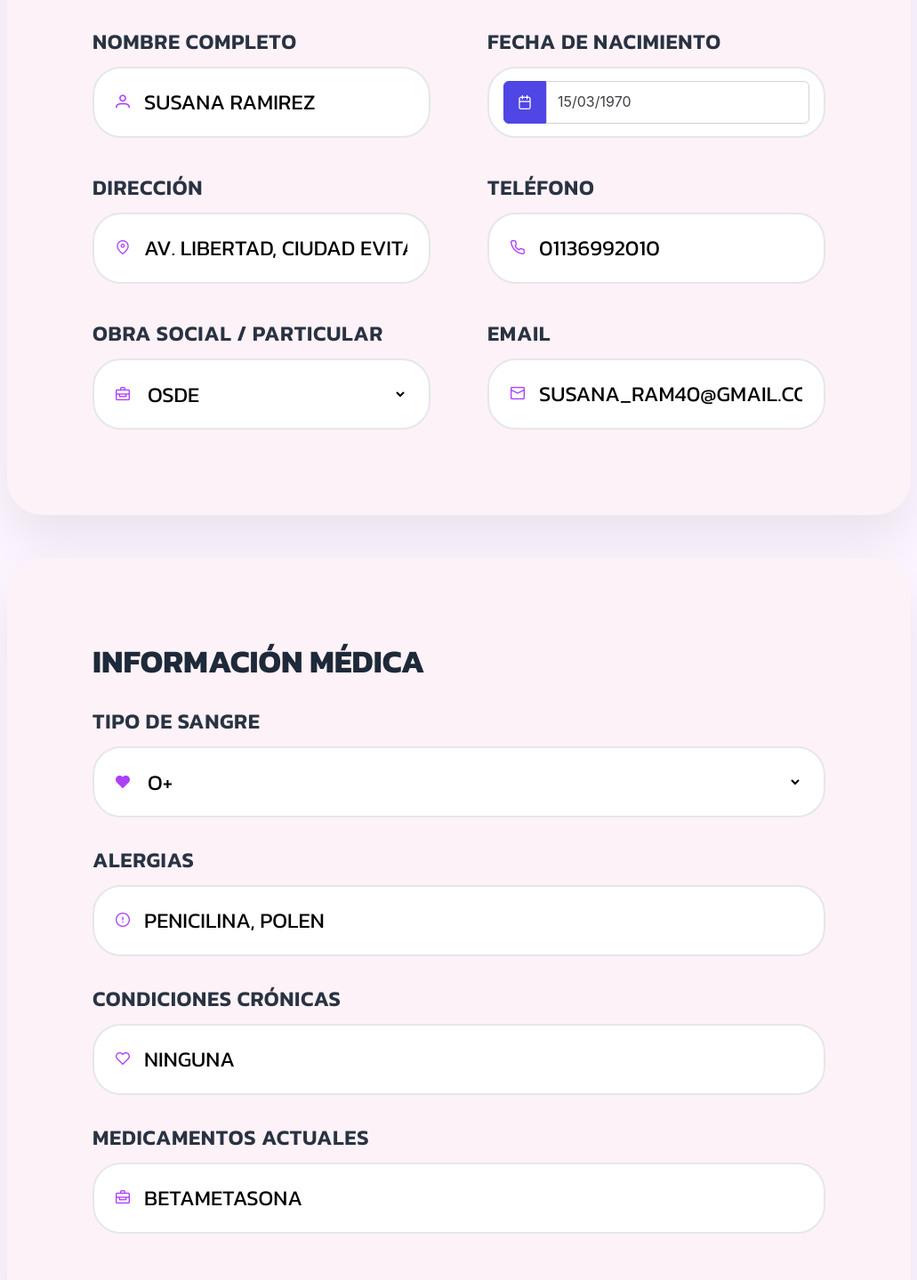
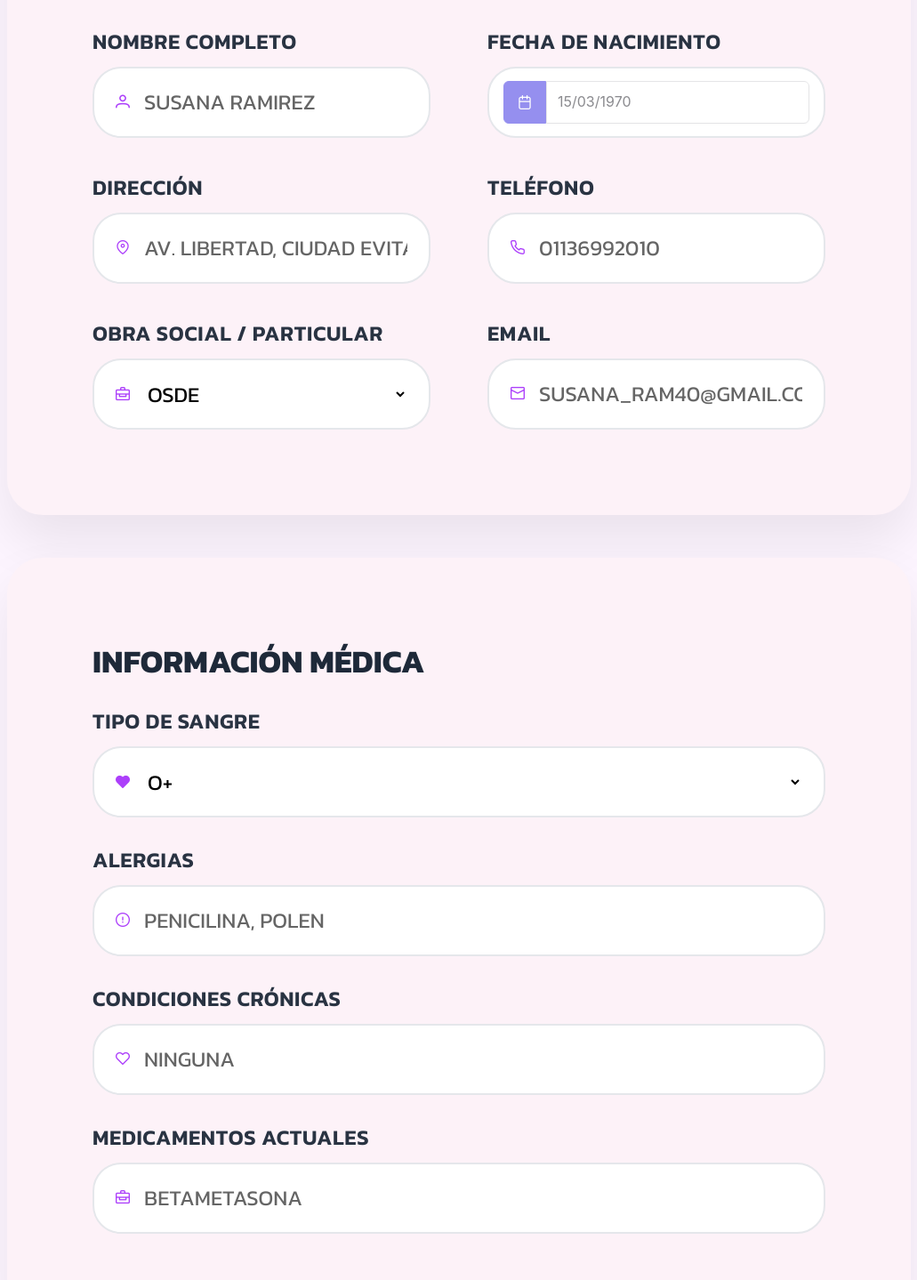
Before and after one commit to G20-NoCountry/g20-HealthTech, a React (Vite) app in the folder frontend/: page /medical-profile in a window 1280 px wide. Shown: the part 291-1730 px from the top of the page at 89% size, without its empty margins (124-1155 px from the left). Built offline with nearby package versions, Linux system fonts and the light colour scheme; a web font is replaced by a local one.

Commit message:
feature: realize con el formulario de perfil de usuario habilitar el lapiz para que se edite la informacion del paciente

```diff
--- a/frontend/src/components/MedicalProfile/MedicalProfile.tsx
+++ b/frontend/src/components/MedicalProfile/MedicalProfile.tsx
@@ -1,6 +1,6 @@
 import { useForm, Controller } from 'react-hook-form';
 import { zodResolver } from '@hookform/resolvers/zod';
-import { useRef } from 'react';
+import { useRef, useState } from 'react';
 import { Calendar } from 'primereact/calendar';
 import { Toast } from 'primereact/toast';
 import * as z from 'zod';
@@ -98,14 +98,20 @@ interface FormFieldProps {
   type?: string;
   register: UseFormRegister<ProfileData>;
   error?: FieldError;
+  disabled?: boolean;
 }
 
-const FormField = ({ label, name, icon, type = 'text', register, error }: FormFieldProps) => (
+const FormField = ({ label, name, icon, type = 'text', register, error, disabled }: FormFieldProps) => (
   <div className="flex flex-col space-y-3">
     <label className="text-2xl font-semibold text-gray-800 uppercase tracking-wide opacity-95">{label}</label>
     <div className={`flex items-center space-x-4 border-2 rounded-[2rem] p-6 bg-white transition duration-150 h-20 ${error ? 'border-red-500' : 'border-gray-200 hover:border-purple-400'}`}>
       <div className="flex-shrink-0 text-purple-500 opacity-80">{icon}</div>
-      <input type={type} {...register(name)} className="w-full text-2xl focus:outline-none bg-transparent" />
+      <input
+        type={type}
+        {...register(name)}
+        disabled={disabled}
+        className={`w-full text-2xl bg-transparent focus:outline-none ${disabled ? 'opacity-60 cursor-not-allowed' : ''}`}
+      />
     </div>
     {error?.message && <p className="text-sm text-red-600 mt-1">{error.message}</p>}
   </div>
@@ -113,6 +119,7 @@ const FormField = ({ label, name, icon, type = 'text', register, error }: FormFi
 
 export const MedicalProfile = () => {
   const toast = useRef<Toast>(null);
+  const [isEditing, setIsEditing] = useState(false);
 
   const { register, handleSubmit, formState: { errors }, control, reset } = useForm<ProfileData>({
     resolver: zodResolver(profileSchema),
@@ -121,6 +128,7 @@ export const MedicalProfile = () => {
 
   const onSubmit: SubmitHandler<ProfileData> = (data) => {
     console.log('Datos actualizados:', data);
+    setIsEditing(false);
     toast.current?.show({
       severity: 'success',
       summary: '¡Éxito!',
@@ -131,6 +139,7 @@ export const MedicalProfile = () => {
 
   const handleCancel = () => {
     reset(defaultValues);
+    setIsEditing(false);
     toast.current?.show({
       severity: 'info',
       summary: 'Cancelado',
@@ -148,17 +157,33 @@ export const MedicalProfile = () => {
         <div className="bg-pink-50 rounded-[2.5rem] p-8 sm:p-16 md:p-24 shadow-[0_30px_60px_rgba(0,0,0,0.08)]">
           <div className="flex justify-between items-center mb-8">
             <h2 className="text-3xl sm:text-4xl font-extrabold text-gray-800">DATOS PERSONALES</h2>
-            <button type="button" className="p-4 border border-gray-300 rounded-full hover:bg-white transition">
-              <svg className="w-8 h-8 text-purple-600" fill="none" viewBox="0 0 24 24" stroke="currentColor">
-                <path strokeLinecap="round" strokeLinejoin="round" strokeWidth={2} d="M15.232 5.232l3.536 3.536m-2.036-5.036a2.5 2.5 0 113.536 3.536L6.5 21.036H3v-3.572L16.732 3.732z" />
+
+            <button
+              type="button"
+              onClick={() => setIsEditing((prev) => !prev)}
+              className="p-4 border border-gray-300 rounded-full hover:bg-white transition"
+            >
+              <svg
+                className={`w-8 h-8 ${isEditing ? 'text-purple-400' : 'text-purple-600'}`}
+                fill="none"
+                viewBox="0 0 24 24"
+                stroke="currentColor"
+              >
+                <path
+                  strokeLinecap="round"
+                  strokeLinejoin="round"
+                  strokeWidth={2}
+                  d="M15.232 5.232l3.536 3.536m-2.036-5.036a2.5 2.5 0 113.536 3.536L6.5 21.036H3v-3.572L16.732 3.732z"
+                />
               </svg>
             </button>
           </div>
+
           <div className="grid grid-cols-1 md:grid-cols-2 gap-x-16 gap-y-12">
             <div className="col-span-1 space-y-10">
-              <FormField label="NOMBRE COMPLETO" name="nombreCompleto" register={register} error={errors.nombreCompleto} icon={<i className="pi pi-user text-purple-600 text-3xl" />} />
+              <FormField label="NOMBRE COMPLETO" name="nombreCompleto" register={register} error={errors.nombreCompleto} icon={<i className="pi pi-user text-purple-600 text-3xl" />} disabled={!isEditing} />
 
-              <FormField label="DIRECCIÓN" name="direccion" register={register} error={errors.direccion} icon={<i className="pi pi-map-marker text-purple-600 text-3xl" />} />
+              <FormField label="DIRECCIÓN" name="direccion" register={register} error={errors.direccion} icon={<i className="pi pi-map-marker text-purple-600 text-3xl" />} disabled={!isEditing} />
 
               <div className="flex flex-col space-y-3">
                 <label className="text-2xl font-semibold text-gray-800 uppercase tracking-wide opacity-95">OBRA SOCIAL / PARTICULAR</label>
@@ -168,17 +193,15 @@ export const MedicalProfile = () => {
                   render={({ field }) => (
                     <div className={`flex items-center space-x-4 border-2 rounded-[2rem] p-6 bg-white transition duration-150 h-20 ${errors.obraSocialParticular ? 'border-red-500' : 'border-gray-200 hover:border-purple-400'}`}>
                       <i className="pi pi-briefcase text-purple-600 text-3xl opacity-80" />
-                      <select {...field} className="w-full text-2xl bg-transparent focus:outline-none">
+                      <select {...field} disabled={!isEditing} className="w-full text-2xl bg-transparent focus:outline-none">
                         <option value="">Selecciona obra social...</option>
                         {socialOptions.map(opt => <option key={opt} value={opt}>{opt}</option>)}
                       </select>
                     </div>
                   )}
                 />
-                {errors.obraSocialParticular?.message && <p className="text-sm text-red-600 mt-1">{errors.obraSocialParticular.message}</p>}
               </div>
             </div>
-
             <div className="col-span-1 space-y-10">
               <div className="flex flex-col space-y-3">
                 <label className="text-2xl font-semibold text-gray-800 uppercase tracking-wide opacity-95">FECHA DE NACIMIENTO</label>
@@ -189,6 +212,7 @@ export const MedicalProfile = () => {
                     <div className={`flex items-center border-2 rounded-[2rem] p-4 bg-white transition duration-150 h-20 ${errors.fechaNacimiento ? 'border-red-500' : 'border-gray-200 hover:border-purple-400'}`}>
                       <Calendar
                         {...field}
+                        disabled={!isEditing}
                         value={field.value ? (() => {
                           const [day, month, year] = field.value.split('/');
                           return new Date(Number(year), Number(month) - 1, Number(day));
@@ -214,18 +238,14 @@ export const MedicalProfile = () => {
                     </div>
                   )}
                 />
-                {errors.fechaNacimiento?.message && <p className="text-sm text-red-600 mt-1">{errors.fechaNacimiento.message}</p>}
               </div>
-
-              <FormField label="TELÉFONO" name="telefono" register={register} error={errors.telefono} icon={<i className="pi pi-phone text-purple-600 text-3xl" />} />
-
-              <FormField label="EMAIL" name="email" register={register} error={errors.email} icon={<i className="pi pi-envelope text-purple-600 text-3xl" />} />
+              <FormField label="TELÉFONO" name="telefono" register={register} error={errors.telefono} icon={<i className="pi pi-phone text-purple-600 text-3xl" />} disabled={!isEditing} />
+              <FormField label="EMAIL" name="email" register={register} error={errors.email} icon={<i className="pi pi-envelope text-purple-600 text-3xl" />} disabled={!isEditing} />
             </div>
           </div>
         </div>
         <div className="bg-pink-50 rounded-[2.5rem] p-8 sm:p-16 md:p-24 shadow-[0_30px_60px_rgba(0,0,0,0.08)]">
           <h2 className="text-3xl sm:text-4xl font-extrabold text-gray-800 mb-8">INFORMACIÓN MÉDICA</h2>
-
           <div className="grid grid-cols-1 gap-y-8">
             <div className="flex flex-col space-y-3">
               <label className="text-2xl font-semibold text-gray-800 uppercase tracking-wide opacity-95">TIPO DE SANGRE</label>
@@ -235,25 +255,26 @@ export const MedicalProfile = () => {
                 render={({ field }) => (
                   <div className={`flex items-center space-x-4 border-2 rounded-[2rem] p-6 bg-white transition duration-150 h-20 ${errors.tipoSangre ? 'border-red-500' : 'border-gray-200 hover:border-purple-400'}`}>
                     <i className="pi pi-heart-fill text-purple-600 text-3xl opacity-80" />
-                    <select {...field} className="w-full text-2xl bg-transparent focus:outline-none">
+                    <select {...field} disabled={!isEditing} className="w-full text-2xl bg-transparent focus:outline-none">
                       <option value="">Selecciona tipo de sangre...</option>
                       {bloodTypes.map(bt => <option key={bt} value={bt}>{bt}</option>)}
                     </select>
                   </div>
                 )}
               />
-              {errors.tipoSangre?.message && <p className="text-sm text-red-600 mt-1">{errors.tipoSangre.message}</p>}
             </div>
-
-            <FormField label="ALERGIAS" name="alergias" register={register} error={errors.alergias} icon={<i className="pi pi-exclamation-circle text-purple-600 text-3xl" />} />
-            <FormField label="CONDICIONES CRÓNICAS" name="condicionesCronicas" register={register} error={errors.condicionesCronicas} icon={<i className="pi pi-heart text-purple-600 text-3xl" />} />
-            <FormField label="MEDICAMENTOS ACTUALES" name="medicamentosActuales" register={register} error={errors.medicamentosActuales} icon={<i className="pi pi-briefcase text-purple-600 text-3xl" />} />
+            <FormField label="ALERGIAS" name="alergias" register={register} error={errors.alergias} icon={<i className="pi pi-exclamation-circle text-purple-600 text-3xl" />} disabled={!isEditing} />
+            <FormField label="CONDICIONES CRÓNICAS" name="condicionesCronicas" register={register} error={errors.condicionesCronicas} icon={<i className="pi pi-heart text-purple-600 text-3xl" />} disabled={!isEditing} />
+            <FormField label="MEDICAMENTOS ACTUALES" name="medicamentosActuales" register={register} error={errors.medicamentosActuales} icon={<i className="pi pi-briefcase text-purple-600 text-3xl" />} disabled={!isEditing} />
           </div>
         </div>
-        <div className="flex flex-col sm:flex-row justify-center sm:space-x-8 space-y-6 sm:space-y-0 pt-6 w-full">
-          <button type="submit" className="w-full sm:w-80 h-20 rounded-3xl text-white font-extrabold shadow-2xl bg-purple-500 hover:bg-purple-600 transition-all text-2xl">GUARDAR CAMBIOS</button>
-          <button type="button" onClick={handleCancel} className="w-full sm:w-80 h-20 rounded-3xl text-gray-800 font-extrabold shadow-md bg-white border-2 border-gray-200 hover:bg-gray-50 transition-all text-2xl">CANCELAR</button>
-        </div>
+
+        {isEditing && (
+          <div className="flex flex-col sm:flex-row justify-center sm:space-x-8 space-y-6 sm:space-y-0 pt-6 w-full">
+            <button type="submit" className="w-full sm:w-80 h-20 rounded-3xl text-white font-extrabold shadow-2xl bg-purple-500 hover:bg-purple-600 transition-all text-2xl">GUARDAR CAMBIOS</button>
+            <button type="button" onClick={handleCancel} className="w-full sm:w-80 h-20 rounded-3xl text-gray-800 font-extrabold shadow-md bg-white border-2 border-gray-200 hover:bg-gray-50 transition-all text-2xl">CANCELAR</button>
+          </div>
+        )}
       </form>
     </div>
   );
```
